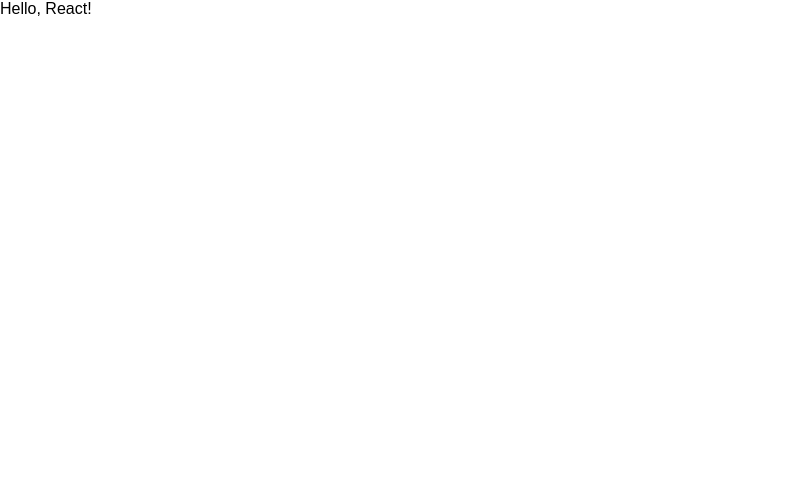
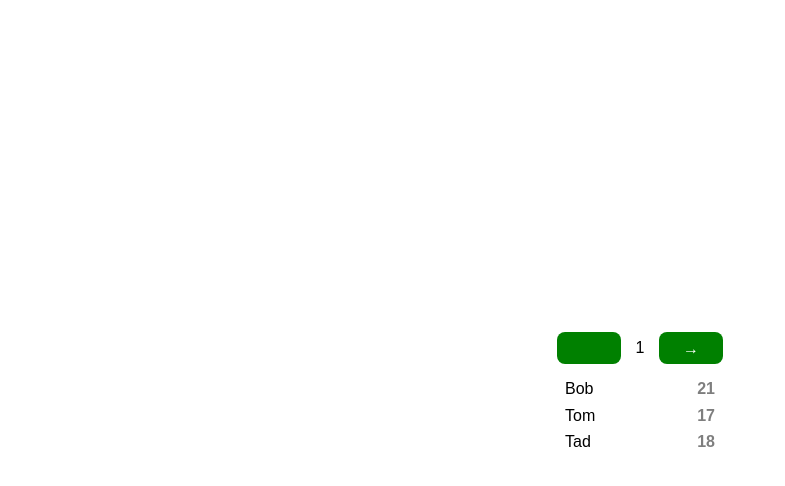
Before and after one commit to DEZester/gromcode-redux, a React app in the folder lesson4/hw1/: page / in a window 1280 px wide. Shown: the top 486 px of the page, without its empty margins (0-785 px from the left). Built offline with nearby package versions, Linux system fonts and the light colour scheme.

Commit message:
pagination by react

```diff
--- a/lesson4/hw1/package.json
+++ b/lesson4/hw1/package.json
@@ -30,6 +30,8 @@
   "dependencies": {
     "core-js": "^3.18.1",
     "react": "^16.14.0",
-    "react-dom": "^16.14.0"
+    "react-dom": "^16.14.0",
+    "react-redux": "^8.0.2",
+    "redux": "^4.2.0"
   }
 }
--- a/lesson4/hw1/src/App.jsx
+++ b/lesson4/hw1/src/App.jsx
@@ -1,7 +1,12 @@
 import React from 'react';
+import UsersList from './users/UsersList';
 
 const App = () => {
-  return <div>Hello, React!</div>;
+  return (
+    <>
+      <UsersList />
+    </>
+  );
 };
 
 export default App;
--- a/lesson4/hw1/src/index.jsx
+++ b/lesson4/hw1/src/index.jsx
@@ -1,7 +1,7 @@
 import React from 'react';
 import ReactDOM from 'react-dom';
+import App from './App';
 import './index.scss';
-import App from './App.jsx';
 
 const rootElement = document.querySelector('#root');
 
--- a/lesson4/hw1/src/index.scss
+++ b/lesson4/hw1/src/index.scss
@@ -5,3 +5,46 @@
 body {
   font-family: Arial, Helvetica, sans-serif;
 }
+
+#root {
+  height: 100vh;
+  display: flex;
+  justify-content: center;
+  align-items: center;
+}
+
+.users {
+  list-style-type: none;
+  padding: 0;
+}
+
+.user {
+  margin: 8px;
+  width: 150px;
+  display: flex;
+
+  &__age {
+    font-weight: 700;
+    opacity: 0.5;
+    margin-left: auto;
+  }
+}
+
+.pagination {
+  display: flex;
+  justify-content: space-between;
+  align-items: center;
+}
+
+.btn {
+  height: 32px;
+  color: #fff;
+  border-radius: 8px;
+  width: 64px;
+  outline: none;
+  border: none;
+  text-transform: uppercase;
+  padding: 8px;
+  cursor: pointer;
+  background-color: green;
+}
--- /dev/null
+++ b/lesson4/hw1/src/users/Pagination.jsx
@@ -0,0 +1,20 @@
+import React from 'react';
+
+const Pagination = ({ goNext, goPrev, currentPage, itemsPerPage, totalItems }) => {
+  const isPrevPageAvailable = currentPage > 1;
+  const isNextPageAvailable = totalItems - itemsPerPage * currentPage > 0;
+
+  return (
+    <div className="pagination">
+      <button className="btn" onClick={goPrev} disabled={!isPrevPageAvailable}>
+        {!isPrevPageAvailable ? '' : '←'}
+      </button>
+      <span className="pagination__page">{currentPage}</span>
+      <button className="btn" onClick={goNext} disabled={!isNextPageAvailable}>
+        {!isNextPageAvailable ? ' ' : '→'}
+      </button>
+    </div>
+  );
+};
+
+export default Pagination;
--- /dev/null
+++ b/lesson4/hw1/src/users/User.jsx
@@ -0,0 +1,12 @@
+import React from 'react';
+
+const User = ({ name, age }) => {
+  return (
+    <li className="user">
+      <span className="user__name">{name}</span>
+      <span className="user__age">{age}</span>
+    </li>
+  );
+};
+
+export default User;
--- /dev/null
+++ b/lesson4/hw1/src/users/UsersList.jsx
@@ -0,0 +1,97 @@
+import React, { useState } from 'react';
+import Pagination from './Pagination';
+import User from './User';
+const users = [
+  {
+    id: 'id-0',
+    age: 21,
+    name: 'Bob',
+  },
+  {
+    id: 'id-1',
+    age: 17,
+    name: 'Tom',
+  },
+  {
+    id: 'id-2',
+    age: 18,
+    name: 'Tad',
+  },
+  {
+    id: 'id-3',
+    age: 45,
+    name: 'Justin',
+  },
+  {
+    id: 'id-4',
+    age: 45,
+    name: 'Franklin',
+  },
+  {
+    id: 'id-5',
+    age: 45,
+    name: 'John',
+  },
+  {
+    id: 'id-6',
+    age: 45,
+    name: 'Andrew',
+  },
+  {
+    id: 'id-7',
+    age: 45,
+    name: 'Pol',
+  },
+  {
+    id: 'id-8',
+    age: 45,
+    name: 'Ron',
+  },
+  {
+    id: 'id-9',
+    age: 45,
+    name: 'Harry',
+  },
+  {
+    id: 'id-10',
+    age: 45,
+    name: 'Anna',
+  },
+];
+
+const UsersList = () => {
+  const [currentPage, setCurPage] = useState(1);
+  const itemsPerPage = 3;
+  const totalItems = users.length;
+
+  const goPrev = () => {
+    return setCurPage(currentPage - 1);
+  };
+
+  const goNext = () => {
+    return setCurPage(currentPage + 1);
+  };
+
+  const startIndex = (currentPage - 1) * itemsPerPage;
+  const endIndex = startIndex + itemsPerPage;
+  const usersToRender = users.slice(startIndex, endIndex);
+
+  return (
+    <div>
+      <Pagination
+        currentPage={currentPage}
+        itemsPerPage={itemsPerPage}
+        totalItems={totalItems}
+        goPrev={goPrev}
+        goNext={goNext}
+      />
+      <ul className="users">
+        {usersToRender.map(user => (
+          <User key={user.id} name={user.name} age={user.age} />
+        ))}
+      </ul>
+    </div>
+  );
+};
+
+export default UsersList;
```
Also changed, not shown: 1 other file (tests, documents, lock files or other folders).
